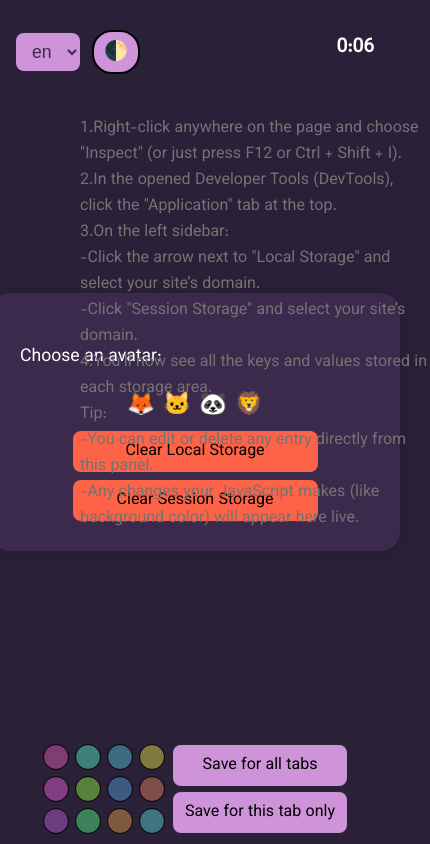
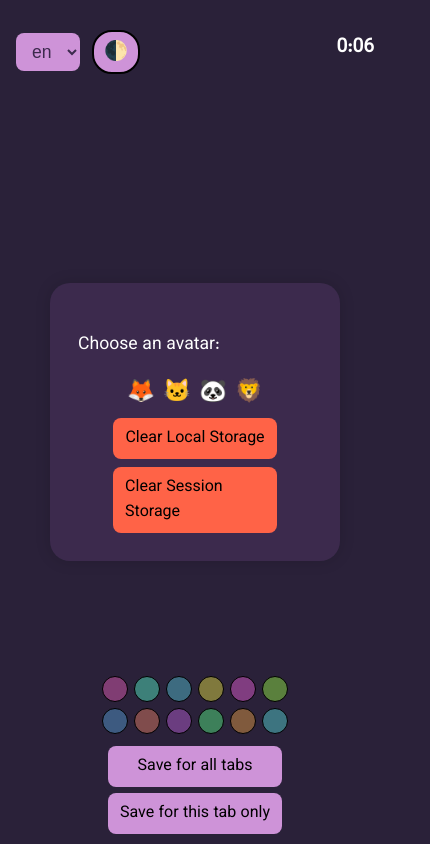
Before and after one commit to ArefOrumiehei/local-session-storage, a plain HTML site: page index.html in a window 390 px wide. Shown: the whole page, 430 px wide, since content can reach past the window. Drawn offline with Linux system fonts and the light colour scheme.

Commit message:
Make responsive

```diff
--- a/style.css
+++ b/style.css
@@ -22,6 +22,7 @@ body {
   align-items: center;
   justify-content: center;
   transition: background 0.3s, color 0.3s;
+  user-select: none;
 }
 
 .text-dir-rtl {
@@ -36,7 +37,7 @@ body {
 
 
 .container {
-  padding: 30px;
+  padding: 28px;
   border-radius: 20px;
   box-shadow: 0 0 15px rgba(0, 0, 0, 0.15);
   text-align: center;
@@ -164,6 +165,8 @@ button {
 #color-picker {
   width: 130px;
   display: flex;
+  align-items: center;
+  justify-content: center;
   gap: 6px;
   flex-wrap: wrap;
   max-width: 220px;
@@ -256,3 +259,26 @@ body.dark {
 .dark button:hover {
   background-color: #e1bee7;
 }
+
+
+/* Responsive */
+@media (max-width: 1200px) {
+  .guide-text-container-en, .guide-text-container-fa {
+    display: none !important;
+  }
+}
+
+@media (max-width: 576px) {
+  .container {
+    max-width: 60%;
+  }
+
+  .colors-container {
+    flex-direction: column;
+    gap: 12px;
+  }
+
+  #color-picker {
+    width: 90%;
+  }
+}
```
